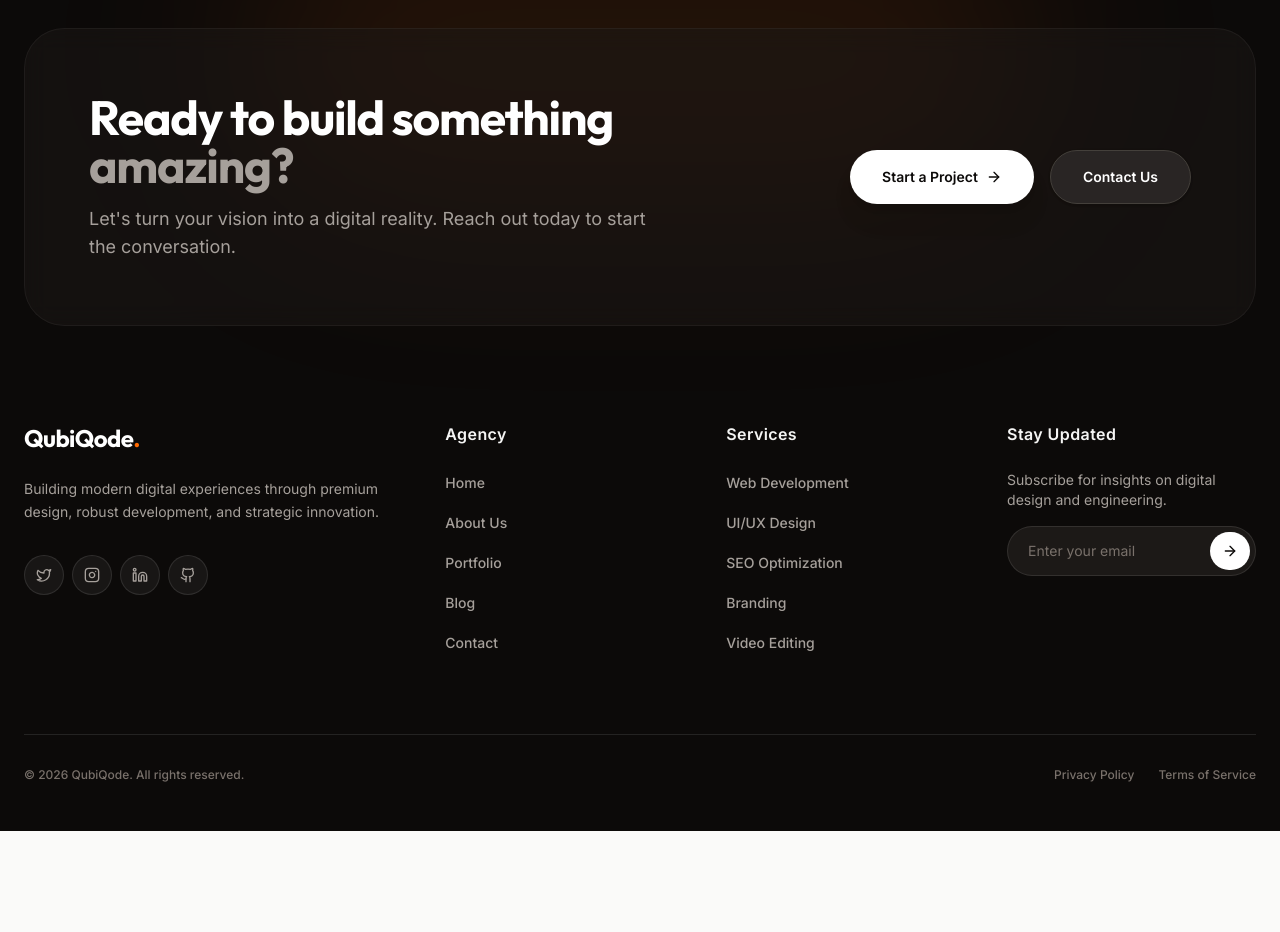
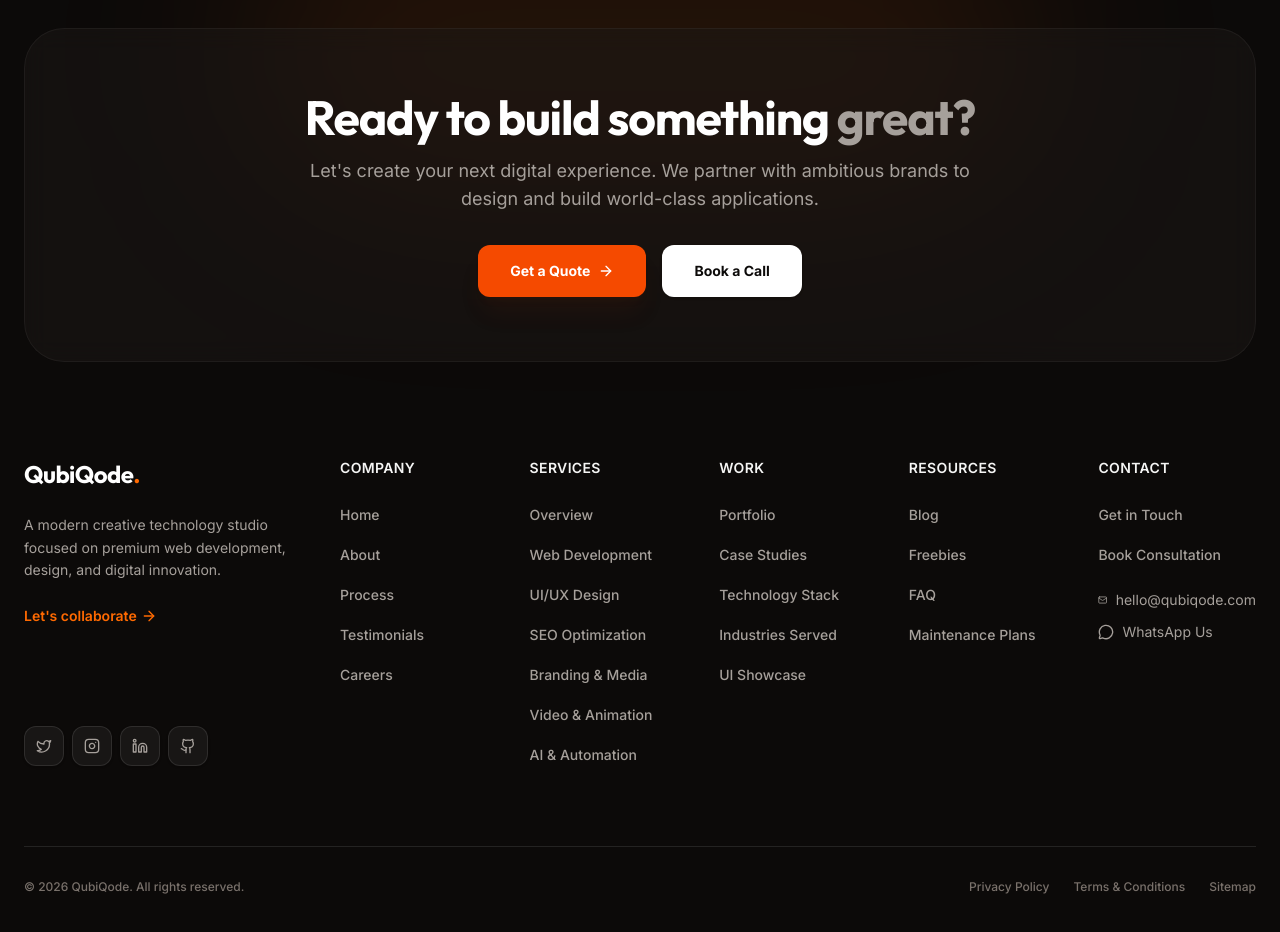
Before and after one commit to qubiqodetech/qubiqode-website, a Next.js app: page / in a window 1280 px wide. Shown: the part 8180-9112 px from the top of the page. Before the commit the page ends 9011 px from the top, so only its background shows below. Built offline with nearby package versions, Linux system fonts and the light colour scheme.

Commit message:
feat(footer): Add Mail and Message icons to footer
Integrates new icons (Mail, MessageCircle) into the footer component, enhancing contact and communication options. Also introduces subtle animation for the CTA section.

```diff
--- a/components/footer.tsx
+++ b/components/footer.tsx
@@ -1,7 +1,7 @@
 "use client";
 
 import Link from "next/link";
-import { ArrowRight, Instagram, Linkedin, Twitter, Github, Sparkles } from "lucide-react";
+import { ArrowRight, Instagram, Linkedin, Twitter, Github, Mail, MessageCircle } from "lucide-react";
 import { motion } from "motion/react";
 
 export function Footer() {
@@ -14,115 +14,187 @@ export function Footer() {
       <div className="container mx-auto px-4 md:px-6 max-w-7xl relative z-10">
 
         {/* Top CTA Section */}
-        <div className="mb-20 lg:mb-24 flex flex-col md:flex-row items-center justify-between gap-8 bg-stone-900/50 backdrop-blur-md border border-white/5 rounded-[2.5rem] p-8 md:p-12 lg:p-16">
-          <div className="max-w-xl text-center md:text-left">
+        <motion.div
+          initial={{ opacity: 0, y: 20 }}
+          whileInView={{ opacity: 1, y: 0 }}
+          viewport={{ once: true }}
+          transition={{ duration: 0.6 }}
+          className="mb-20 lg:mb-24 flex flex-col items-center text-center bg-stone-900/50 backdrop-blur-md border border-white/5 rounded-[2.5rem] p-8 md:p-12 lg:p-16"
+        >
+          <div className="max-w-2xl">
             <h2 className="font-display text-3xl md:text-4xl lg:text-5xl font-bold tracking-tight mb-4">
-              Ready to build something <span className="text-stone-400">amazing?</span>
+              Ready to build something <span className="text-stone-400">great?</span>
             </h2>
-            <p className="text-stone-400 text-lg">
-              Let&apos;s turn your vision into a digital reality. Reach out today to start the conversation.
+            <p className="text-stone-400 text-lg mb-8">
+              Let&apos;s create your next digital experience. We partner with ambitious brands to design and build world-class applications.
             </p>
           </div>
-          <div className="flex flex-col sm:flex-row gap-4 shrink-0">
+          <div className="flex flex-col sm:flex-row gap-4">
             <Link
               href="/contact"
-              className="inline-flex items-center justify-center rounded-full bg-white px-8 py-4 text-sm font-semibold text-stone-950 shadow-xl hover:bg-stone-200 active:scale-95 transition-all duration-200"
+              className="inline-flex items-center justify-center rounded-xl bg-orange-600 px-8 py-4 text-sm font-bold text-white shadow-xl shadow-orange-900/10 hover:bg-orange-500 active:scale-95 transition-all duration-200"
             >
-              Start a Project
+              Get a Quote
               <ArrowRight className="ml-2 h-4 w-4" />
             </Link>
             <Link
               href="/contact"
-              className="inline-flex items-center justify-center rounded-full bg-stone-800 border border-stone-700 px-8 py-4 text-sm font-semibold text-white shadow-sm hover:bg-stone-700 active:scale-95 transition-all duration-200"
+              className="inline-flex items-center justify-center rounded-xl bg-white px-8 py-4 text-sm font-bold text-stone-950 shadow-sm hover:bg-stone-200 active:scale-95 transition-all duration-200"
             >
-              Contact Us
+              Book a Call
             </Link>
           </div>
-        </div>
+        </motion.div>
 
         {/* Footer Grid */}
-        <div className="grid grid-cols-1 md:grid-cols-2 lg:grid-cols-12 gap-12 lg:gap-8 mb-20">
+        <div className="grid grid-cols-1 lg:grid-cols-12 gap-12 lg:gap-8 mb-20">
 
           {/* Brand Info */}
-          <div className="lg:col-span-4 pr-4">
+          <motion.div
+            initial={{ opacity: 0, y: 20 }}
+            whileInView={{ opacity: 1, y: 0 }}
+            viewport={{ once: true }}
+            transition={{ duration: 0.6, delay: 0.1 }}
+            className="lg:col-span-3 pr-4 flex flex-col items-start"
+          >
             <Link href="/" className="inline-block group mb-6">
               <span className="font-display font-bold text-2xl tracking-tight text-white group-hover:opacity-80 transition-opacity">
                 QubiQode<span className="text-orange-500">.</span>
               </span>
             </Link>
-            <p className="text-stone-400 text-sm leading-relaxed mb-8 max-w-sm">
-              Building modern digital experiences through premium design, robust development, and strategic innovation.
+            <p className="text-stone-400 text-sm leading-relaxed mb-6 max-w-sm">
+              A modern creative technology studio focused on premium web development, design, and digital innovation.
             </p>
-            <div className="flex flex-wrap gap-2">
+            <Link
+              href="/contact"
+              className="inline-flex items-center text-sm font-semibold text-orange-500 hover:text-orange-400 transition-colors mb-8"
+            >
+              Let&apos;s collaborate <ArrowRight className="ml-1 w-4 h-4" />
+            </Link>
+            <div className="flex flex-wrap gap-2 mt-auto">
               <SocialLink href="https://twitter.com" icon={<Twitter className="w-4 h-4" />} label="X / Twitter" />
               <SocialLink href="https://instagram.com" icon={<Instagram className="w-4 h-4" />} label="Instagram" />
               <SocialLink href="https://linkedin.com" icon={<Linkedin className="w-4 h-4" />} label="LinkedIn" />
               <SocialLink href="https://github.com" icon={<Github className="w-4 h-4" />} label="GitHub" />
             </div>
-          </div>
+          </motion.div>
 
           {/* Links Grid */}
-          <div className="lg:col-span-8 grid grid-cols-2 sm:grid-cols-3 gap-8">
-            <div>
-              <h3 className="font-semibold text-stone-100 tracking-wide mb-6">Agency</h3>
+          <div className="lg:col-span-9 grid grid-cols-2 sm:grid-cols-3 md:grid-cols-5 gap-8">
+            <motion.div
+              initial={{ opacity: 0, y: 20 }}
+              whileInView={{ opacity: 1, y: 0 }}
+              viewport={{ once: true }}
+              transition={{ duration: 0.6, delay: 0.2 }}
+            >
+              <h3 className="font-semibold text-stone-100 tracking-wide mb-6 text-sm uppercase">Company</h3>
               <ul className="space-y-4">
                 <FooterLink href="/">Home</FooterLink>
-                <FooterLink href="/about">About Us</FooterLink>
-                <FooterLink href="/portfolio">Portfolio</FooterLink>
-                <FooterLink href="/blog">Blog</FooterLink>
-                <FooterLink href="/contact">Contact</FooterLink>
+                <FooterLink href="/about">About</FooterLink>
+                <FooterLink href="/process">Process</FooterLink>
+                <FooterLink href="/testimonials">Testimonials</FooterLink>
+                <FooterLink href="/careers">Careers</FooterLink>
               </ul>
-            </div>
+            </motion.div>
 
-            <div>
-              <h3 className="font-semibold text-stone-100 tracking-wide mb-6">Services</h3>
+            <motion.div
+              initial={{ opacity: 0, y: 20 }}
+              whileInView={{ opacity: 1, y: 0 }}
+              viewport={{ once: true }}
+              transition={{ duration: 0.6, delay: 0.3 }}
+            >
+              <h3 className="font-semibold text-stone-100 tracking-wide mb-6 text-sm uppercase">Services</h3>
               <ul className="space-y-4">
+                <FooterLink href="/services">Overview</FooterLink>
                 <FooterLink href="/services/web-development">Web Development</FooterLink>
                 <FooterLink href="/services/ui-ux-design">UI/UX Design</FooterLink>
                 <FooterLink href="/services/seo">SEO Optimization</FooterLink>
-                <FooterLink href="/services/branding">Branding</FooterLink>
-                <FooterLink href="/services/video-editing">Video Editing</FooterLink>
+                <FooterLink href="/services/branding">Branding & Media</FooterLink>
+                <FooterLink href="/services/video">Video & Animation</FooterLink>
+                <FooterLink href="/services/ai">AI & Automation</FooterLink>
               </ul>
-            </div>
+            </motion.div>
 
-            <div className="col-span-2 sm:col-span-1">
-              <h3 className="font-semibold text-stone-100 tracking-wide mb-6">Stay Updated</h3>
-              <p className="text-stone-400 text-sm mb-4">
-                Subscribe for insights on digital design and engineering.
-              </p>
-              <form className="relative mt-2" onSubmit={(e) => e.preventDefault()}>
-                <input
-                  type="email"
-                  placeholder="Enter your email"
-                  className="w-full bg-stone-900 border border-white/10 rounded-full px-5 py-3.5 text-sm text-white placeholder-stone-500 focus:outline-none focus:ring-2 focus:ring-orange-500/50 focus:border-orange-500 transition-all pr-12"
-                  required
-                />
-                <button
-                  type="submit"
-                  className="absolute right-1.5 top-1.5 bottom-1.5 w-10 bg-white text-stone-950 rounded-full flex items-center justify-center hover:bg-stone-200 transition-colors"
-                  aria-label="Subscribe"
-                >
-                  <ArrowRight className="w-4 h-4" />
-                </button>
-              </form>
-            </div>
+            <motion.div
+              initial={{ opacity: 0, y: 20 }}
+              whileInView={{ opacity: 1, y: 0 }}
+              viewport={{ once: true }}
+              transition={{ duration: 0.6, delay: 0.4 }}
+            >
+              <h3 className="font-semibold text-stone-100 tracking-wide mb-6 text-sm uppercase">Work</h3>
+              <ul className="space-y-4">
+                <FooterLink href="/portfolio">Portfolio</FooterLink>
+                <FooterLink href="/case-studies">Case Studies</FooterLink>
+                <FooterLink href="/tech">Technology Stack</FooterLink>
+                <FooterLink href="/industries">Industries Served</FooterLink>
+                <FooterLink href="/design-system">UI Showcase</FooterLink>
+              </ul>
+            </motion.div>
+
+            <motion.div
+              initial={{ opacity: 0, y: 20 }}
+              whileInView={{ opacity: 1, y: 0 }}
+              viewport={{ once: true }}
+              transition={{ duration: 0.6, delay: 0.5 }}
+            >
+              <h3 className="font-semibold text-stone-100 tracking-wide mb-6 text-sm uppercase">Resources</h3>
+              <ul className="space-y-4">
+                <FooterLink href="/blog">Blog</FooterLink>
+                <FooterLink href="/resources">Freebies</FooterLink>
+                <FooterLink href="/faq">FAQ</FooterLink>
+                <FooterLink href="/maintenance">Maintenance Plans</FooterLink>
+              </ul>
+            </motion.div>
+
+            <motion.div
+              initial={{ opacity: 0, y: 20 }}
+              whileInView={{ opacity: 1, y: 0 }}
+              viewport={{ once: true }}
+              transition={{ duration: 0.6, delay: 0.6 }}
+            >
+              <h3 className="font-semibold text-stone-100 tracking-wide mb-6 text-sm uppercase">Contact</h3>
+              <ul className="space-y-4 mb-6">
+                <FooterLink href="/contact">Get in Touch</FooterLink>
+                <FooterLink href="/contact">Book Consultation</FooterLink>
+              </ul>
+
+              <div className="space-y-3">
+                <a href="mailto:hello@qubiqode.com" className="group flex items-center text-sm text-stone-400 hover:text-white transition-colors">
+                  <Mail className="w-4 h-4 mr-2" />
+                  hello@qubiqode.com
+                </a>
+                <a href="https://wa.me/something" className="group flex items-center text-sm text-stone-400 hover:text-white transition-colors">
+                  <MessageCircle className="w-4 h-4 mr-2" />
+                  WhatsApp Us
+                </a>
+              </div>
+            </motion.div>
           </div>
         </div>
 
         {/* Bottom Bar */}
-        <div className="pt-8 border-t border-white/10 flex flex-col md:flex-row justify-between items-center gap-4 text-xs font-medium text-stone-500">
+        <motion.div
+          initial={{ opacity: 0 }}
+          whileInView={{ opacity: 1 }}
+          viewport={{ once: true }}
+          transition={{ duration: 0.6, delay: 0.7 }}
+          className="pt-8 border-t border-white/10 flex flex-col md:flex-row justify-between items-center gap-4 text-xs font-medium text-stone-500"
+        >
           <p>
             &copy; {new Date().getFullYear()} QubiQode. All rights reserved.
           </p>
           <div className="flex gap-6">
-            <Link href="/privacy-policy" className="hover:text-stone-300 transition-colors">
+            <Link href="/privacy" className="hover:text-stone-300 transition-colors">
               Privacy Policy
             </Link>
-            <Link href="/terms-of-service" className="hover:text-stone-300 transition-colors">
-              Terms of Service
+            <Link href="/terms" className="hover:text-stone-300 transition-colors">
+              Terms & Conditions
+            </Link>
+            <Link href="/sitemap" className="hover:text-stone-300 transition-colors">
+              Sitemap
             </Link>
           </div>
-        </div>
+        </motion.div>
       </div>
     </footer>
   );
@@ -136,7 +208,7 @@ function FooterLink({ href, children }: { href: string; children: React.ReactNod
         className="text-stone-400 hover:text-white transition-colors text-sm font-medium relative group inline-flex items-center"
       >
         <span className="relative z-10">{children}</span>
-        <span className="absolute left-0 -bottom-1 w-0 h-px bg-orange-500 transition-all duration-300 group-hover:w-full opacity-0 group-hover:opacity-100" />
+        <span className="absolute left-0 -bottom-1 w-0 h-[1px] bg-white transition-all duration-300 group-hover:w-full opacity-0 group-hover:opacity-100" />
       </Link>
     </li>
   );
@@ -149,7 +221,7 @@ function SocialLink({ href, icon, label }: { href: string; icon: React.ReactNode
       target="_blank"
       rel="noreferrer"
       aria-label={label}
-      className="w-10 h-10 rounded-full bg-white/5 border border-white/10 flex items-center justify-center text-stone-400 hover:bg-orange-500 hover:border-orange-500 hover:text-white transition-all duration-300"
+      className="w-10 h-10 rounded-xl bg-white/5 border border-white/10 flex items-center justify-center text-stone-400 hover:bg-orange-500 hover:border-orange-500 hover:text-white hover:-translate-y-1 transition-all duration-300 shadow-sm"
     >
       {icon}
     </Link>
```
